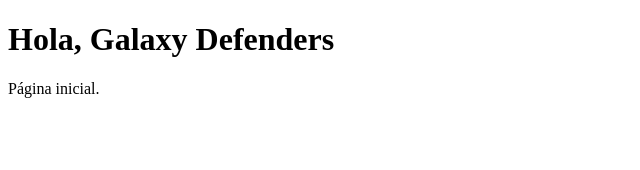
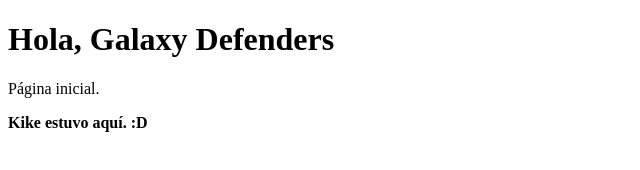
Before and after one commit to adriana-cg/grupo-herramientas, a plain HTML site: page index.html in a window 1280 px wide. Shown: the whole page, without its empty margins (0-640 px from the left). Drawn offline with Linux system fonts and the light colour scheme.

Commit message:
Cambio kike

```diff
--- a/index.html
+++ b/index.html
@@ -7,5 +7,6 @@
 <body>
   <h1>Hola, Galaxy Defenders</h1>
   <p>Página inicial.</p>
+ <p style=color"red"><strong>Kike estuvo aquí. :D</p>
 </body>
 </html>
```
